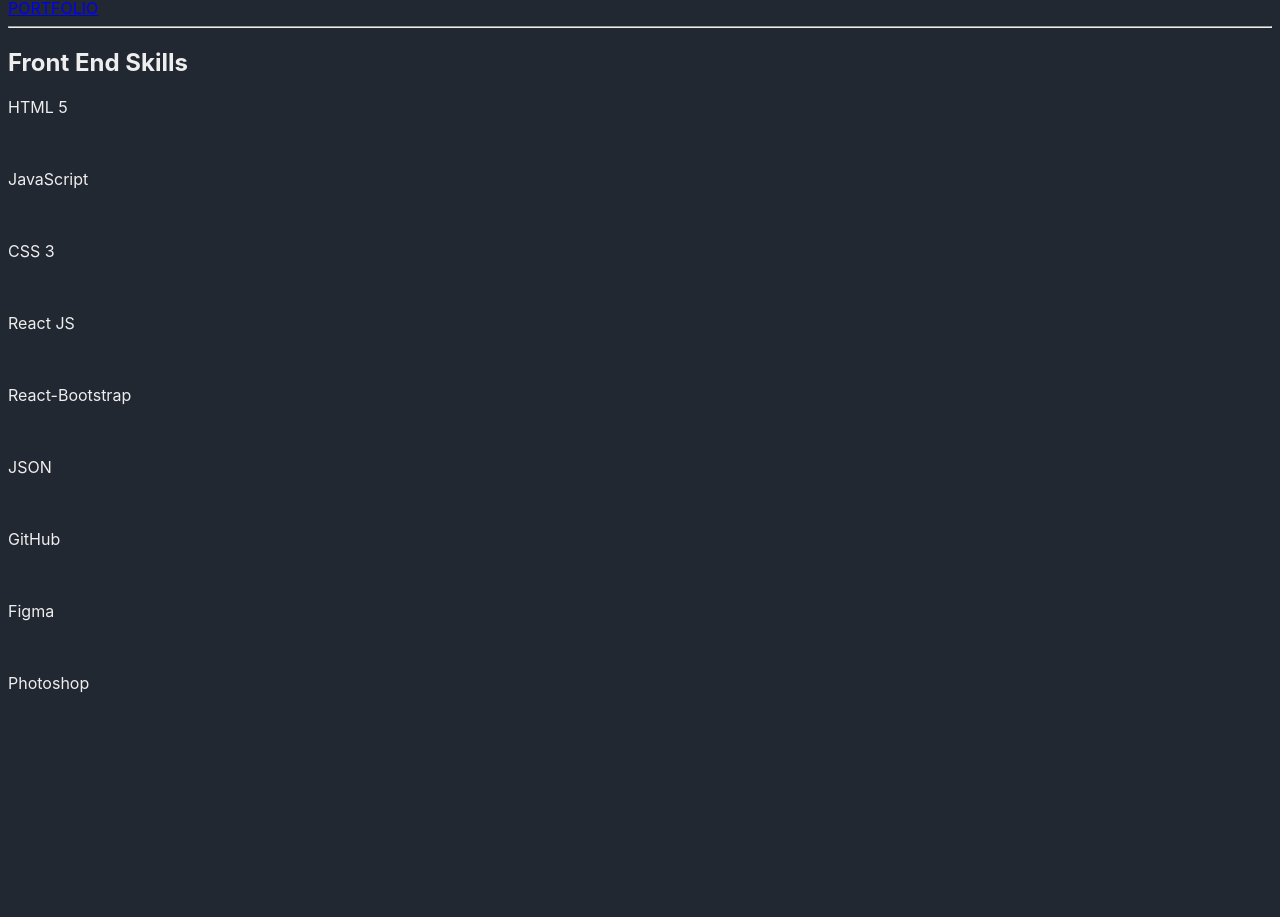
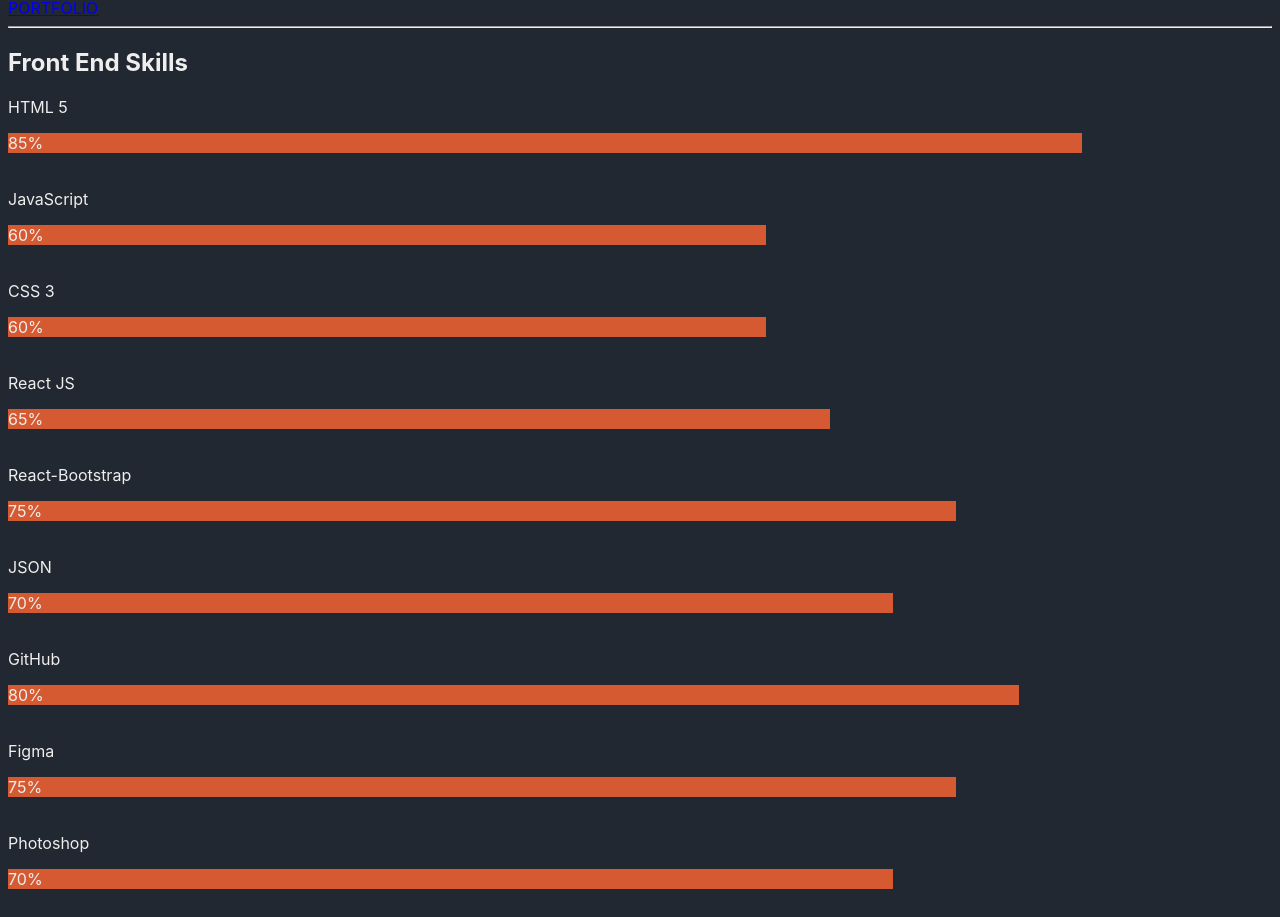
Before and after one commit to Lunox-code/portfolio.github.io, a Next.js app: page / in a window 1280 px wide. Shown: the part 1499-2416 px from the top of the page. Before the commit the page ends 2236 px from the top, so only its background shows below. Built offline with nearby package versions, Linux system fonts and the light colour scheme.

Commit message:
AOS all bugs fixed

```diff
--- a/pages/components/Header.js
+++ b/pages/components/Header.js
@@ -27,7 +27,7 @@
             <p>Hello World,</p>
             <p>I am Moisés Obando</p>
             <p>I am Creative. I Love to Develop. I Love Design.</p>
-            <div data-aos="fade-right" className="mb-5">
+            <div data-aos="zoom-in-right" className="mb-5">
               <a
                 href="https://www.linkedin.com/in/lunox/"
                 alt=" "
@@ -79,7 +79,7 @@
             </div>
           </Col>
 
-          <Col data-aos="fade-left" className="mb-3">
+          <Col data-aos="fade-up" className="mb-3">
             <Image
               src="https://lunox-code.github.io/portfolio.github.io/assets/photo.jpeg"
               alt=" "
--- a/pages/components/Skills.js
+++ b/pages/components/Skills.js
@@ -2,6 +2,14 @@
 import { Container, Row, Col, ProgressBar } from "react-bootstrap";
 
 function Skills() {
+  const v60 = 60;
+  const v65 = 65;
+  const v70 = 70;
+  const v75 = 75;
+  const v80 = 80;
+  const v85 = 85;
+  const v90 = 90;
+
   return (
     <div>
       <Container className="mt-3 mb-5 justify-content-md-center text-center border">
@@ -14,51 +22,96 @@
           <Col sm>
             <p>HTML 5</p>
             <div data-aos="fade-up" data-aos-duration="1000">
-              <ProgressBar animated now={45} variant="progressBar" />
+              <ProgressBar
+                animated
+                now={v85}
+                label={`${v85}%`}
+                variant="progressBar"
+              />
             </div>
             <br></br>
             <p>JavaScript</p>
             <div data-aos="fade-up" data-aos-duration="1200">
-              <ProgressBar animated now={45} variant="progressBar" />
+              <ProgressBar
+                animated
+                now={v60}
+                label={`${v60}%`}
+                variant="progressBar"
+              />
             </div>
             <br></br>
             <p>CSS 3</p>
             <div data-aos="fade-up" data-aos-duration="1400">
-              <ProgressBar animated now={45} variant="progressBar" />
+              <ProgressBar
+                animated
+                now={v60}
+                label={`${v60}%`}
+                variant="progressBar"
+              />
             </div>
             <br></br>
           </Col>
           <Col sm>
             <p>React JS</p>
             <div data-aos="fade-up" data-aos-duration="1600">
-              <ProgressBar animated now={45} variant="progressBar" />
+              <ProgressBar
+                animated
+                now={v65}
+                label={`${v65}%`}
+                variant="progressBar"
+              />
             </div>
             <br></br>
             <p>React-Bootstrap</p>
             <div data-aos="fade-up" data-aos-duration="1800">
-              <ProgressBar animated now={45} variant="progressBar" />
+              <ProgressBar
+                animated
+                now={v75}
+                label={`${v75}%`}
+                variant="progressBar"
+              />
             </div>
             <br></br>
             <p>JSON</p>
             <div data-aos="fade-up" data-aos-duration="2000">
-              <ProgressBar animated now={45} variant="progressBar" />
+              <ProgressBar
+                animated
+                now={v70}
+                label={`${v70}%`}
+                variant="progressBar"
+              />
             </div>
             <br></br>
           </Col>
           <Col sm>
             <p>GitHub</p>
             <div data-aos="fade-up" data-aos-duration="2200">
-              <ProgressBar animated now={45} variant="progressBar" />
+              <ProgressBar
+                animated
+                now={v80}
+                label={`${v80}%`}
+                variant="progressBar"
+              />
             </div>
             <br></br>
             <p>Figma</p>
             <div data-aos="fade-up" data-aos-duration="2400">
-              <ProgressBar animated now={45} variant="progressBar" />
+              <ProgressBar
+                animated
+                now={v75}
+                label={`${v75}%`}
+                variant="progressBar"
+              />
             </div>
             <br></br>
             <p>Photoshop</p>
             <div data-aos="fade-up" data-aos-duration="2600">
-              <ProgressBar animated now={45} variant="progressBar" />
+              <ProgressBar
+                animated
+                now={v70}
+                label={`${v70}%`}
+                variant="progressBar"
+              />
             </div>
             <br></br>
           </Col>
--- a/styles/globals.css
+++ b/styles/globals.css
@@ -15,4 +15,5 @@
 .btn-cv, .bg-progressBar {
   color: #EEEEEE;
   background-color: #D65A31;
+
 }
```
